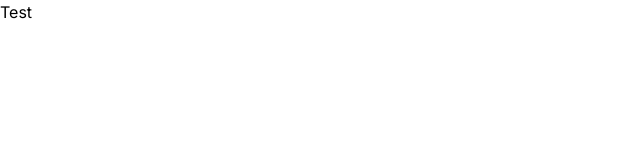
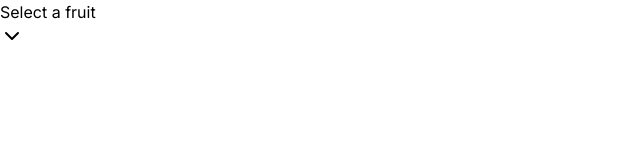
Before and after one commit to arkhanardana/noto, a Next.js app: page / in a window 1280 px wide. Shown: the top 160 px of the page, without its empty margins (0-640 px from the left). Built offline with nearby package versions, Linux system fonts and the light colour scheme.

Commit message:
feat: create a profile on landing page

```diff
--- a/app/page.tsx
+++ b/app/page.tsx
@@ -1,7 +1,9 @@
+import Profile from "@/components/ui/profile";
+
 export default function Home() {
   return (
-    <div>
-      <h1 className="text-black">Test</h1>
-    </div>
+    <section className="mx-auto max-w-4xl">
+      <Profile/>
+    </section>
   );
 }
--- /dev/null
+++ b/components/ui/profile.tsx
@@ -0,0 +1,25 @@
+import {
+    Select,
+    SelectContent,
+    SelectGroup,
+    SelectItem,
+    SelectTrigger,
+    SelectValue,
+  } from "@/components/ui/select"
+
+  import { LogOut } from "lucide-react"
+
+  export default function Profile() {
+    return (
+      <Select>
+        <SelectTrigger className="w-[180px]">
+          <SelectValue placeholder="Select a fruit" />
+        </SelectTrigger>
+        <SelectContent>
+          <SelectGroup>
+            <SelectItem value="apple">Log out<LogOut className="w-4 h-4 inline-block ml-2"/> </SelectItem>
+          </SelectGroup>
+        </SelectContent>
+      </Select>
+    )
+  }
--- /dev/null
+++ b/components/ui/select.tsx
@@ -0,0 +1,185 @@
+"use client"
+
+import * as SelectPrimitive from "@radix-ui/react-select"
+import { Check, ChevronDown, ChevronUp } from "lucide-react"
+
+import * as React from "react"
+
+import { cn } from "@/lib/utils"
+
+function Select({
+  ...props
+}: React.ComponentProps<typeof SelectPrimitive.Root>) {
+  return <SelectPrimitive.Root data-slot="select" {...props} />
+}
+
+function SelectGroup({
+  ...props
+}: React.ComponentProps<typeof SelectPrimitive.Group>) {
+  return <SelectPrimitive.Group data-slot="select-group" {...props} />
+}
+
+function SelectValue({
+  ...props
+}: React.ComponentProps<typeof SelectPrimitive.Value>) {
+  return <SelectPrimitive.Value data-slot="select-value" {...props} />
+}
+
+function SelectTrigger({
+  className,
+  children,
+  ...props
+}: React.ComponentProps<typeof SelectPrimitive.Trigger>) {
+  return (
+    <SelectPrimitive.Trigger
+      data-slot="select-trigger"
+      className={cn(
+        "flex h-10 w-full items-center justify-between rounded-base border-2 border-border bg-main gap-2 px-3 py-2 text-sm font-base text-main-foreground ring-offset-white placeholder:text-foreground/50 focus-visible:outline-hidden focus-visible:ring-2 focus-visible:ring-black focus-visible:ring-offset-2 focus:outline-hidden focus:ring-2 focus:ring-black focus:ring-offset-2 disabled:cursor-not-allowed disabled:opacity-50 [&>span]:line-clamp-1 *:data-[slot=select-value]:line-clamp-1 *:data-[slot=select-value]:flex *:data-[slot=select-value]:items-center *:data-[slot=select-value]:gap-2 [&_svg]:pointer-events-none [&_svg]:shrink-0 [&_svg:not([class*='size-'])]:size-4",
+        className,
+      )}
+      {...props}
+    >
+      {children}
+      <SelectPrimitive.Icon asChild>
+        <ChevronDown className="size-4" />
+      </SelectPrimitive.Icon>
+    </SelectPrimitive.Trigger>
+  )
+}
+
+function SelectScrollUpButton({
+  className,
+  ...props
+}: React.ComponentProps<typeof SelectPrimitive.ScrollUpButton>) {
+  return (
+    <SelectPrimitive.ScrollUpButton
+      data-slot="select-scroll-up"
+      className={cn(
+        "flex cursor-default text-main-foreground font-base items-center justify-center py-1",
+        className,
+      )}
+      {...props}
+    >
+      <ChevronUp className="size-4" />
+    </SelectPrimitive.ScrollUpButton>
+  )
+}
+
+function SelectScrollDownButton({
+  className,
+  ...props
+}: React.ComponentProps<typeof SelectPrimitive.ScrollDownButton>) {
+  return (
+    <SelectPrimitive.ScrollDownButton
+      data-slot="select-scroll-down"
+      className={cn(
+        "flex cursor-default text-main-foreground font-base items-center justify-center py-1",
+        className,
+      )}
+      {...props}
+    >
+      <ChevronDown className="size-4" />
+    </SelectPrimitive.ScrollDownButton>
+  )
+}
+
+function SelectContent({
+  className,
+  children,
+  position = "popper",
+  ...props
+}: React.ComponentProps<typeof SelectPrimitive.Content>) {
+  return (
+    <SelectPrimitive.Portal>
+      <SelectPrimitive.Content
+        data-slot="select-content"
+        className={cn(
+          "relative z-50 max-h-96 min-w-[8rem] overflow-hidden rounded-base border-2 border-border bg-main text-main-foreground data-[state=open]:animate-in data-[state=closed]:animate-out data-[state=closed]:fade-out-0 data-[state=open]:fade-in-0 data-[state=closed]:zoom-out-95 data-[state=open]:zoom-in-95 data-[side=bottom]:slide-in-from-top-2 data-[side=left]:slide-in-from-right-2 data-[side=right]:slide-in-from-left-2 data-[side=top]:slide-in-from-bottom-2 origin-(--radix-select-content-transform-origin)",
+          position === "popper" &&
+            "data-[side=bottom]:translate-y-1 data-[side=left]:-translate-x-1 data-[side=right]:translate-x-1 data-[side=top]:-translate-y-1",
+          className,
+        )}
+        position={position}
+        {...props}
+      >
+        <SelectScrollUpButton />
+        <SelectPrimitive.Viewport
+          className={cn(
+            "p-1",
+            position === "popper" &&
+              "h-[var(--radix-select-trigger-height)] w-full min-w-[var(--radix-select-trigger-width)]",
+          )}
+        >
+          {children}
+        </SelectPrimitive.Viewport>
+        <SelectScrollDownButton />
+      </SelectPrimitive.Content>
+    </SelectPrimitive.Portal>
+  )
+}
+
+function SelectLabel({
+  className,
+  ...props
+}: React.ComponentProps<typeof SelectPrimitive.Label>) {
+  return (
+    <SelectPrimitive.Label
+      data-slot="select-label"
+      className={cn(
+        "border-2 border-transparent py-1.5 pr-8 pl-2 text-sm font-base text-main-foreground/80",
+        className,
+      )}
+      {...props}
+    />
+  )
+}
+
+function SelectItem({
+  className,
+  children,
+  ...props
+}: React.ComponentProps<typeof SelectPrimitive.Item>) {
+  return (
+    <SelectPrimitive.Item
+      data-slot="select-item"
+      className={cn(
+        "relative flex w-full cursor-default select-none items-center gap-2 rounded-base py-1.5 pr-8 pl-2 text-sm border-2 border-transparent font-base outline-none focus:border-border data-[disabled]:pointer-events-none data-[disabled]:opacity-50 [&_svg]:pointer-events-none [&_svg]:shrink-0 [&_svg:not([class*='size-'])]:size-4 *:[span]:last:flex *:[span]:last:items-center *:[span]:last:gap-2",
+        className,
+      )}
+      {...props}
+    >
+      <span className="absolute right-2 flex size-3.5 items-center justify-center">
+        <SelectPrimitive.ItemIndicator>
+          <Check className="size-4" />
+        </SelectPrimitive.ItemIndicator>
+      </span>
+      <SelectPrimitive.ItemText>{children}</SelectPrimitive.ItemText>
+    </SelectPrimitive.Item>
+  )
+}
+
+function SelectSeparator({
+  className,
+  ...props
+}: React.ComponentProps<typeof SelectPrimitive.Separator>) {
+  return (
+    <SelectPrimitive.Separator
+      data-slot="select-separator"
+      className={cn("-mx-1 my-1 h-px bg-border", className)}
+      {...props}
+    />
+  )
+}
+
+export {
+  Select,
+  SelectGroup,
+  SelectValue,
+  SelectTrigger,
+  SelectContent,
+  SelectLabel,
+  SelectItem,
+  SelectSeparator,
+  SelectScrollUpButton,
+  SelectScrollDownButton,
+}
--- a/package.json
+++ b/package.json
@@ -10,6 +10,7 @@
   },
   "dependencies": {
     "@prisma/client": "^6.6.0",
+    "@radix-ui/react-select": "^2.2.2",
     "@radix-ui/react-slot": "^1.2.0",
     "better-auth": "^1.2.7",
     "class-variance-authority": "^0.7.1",
```
Also changed, not shown: 1 other file (tests, documents, lock files or other folders).
